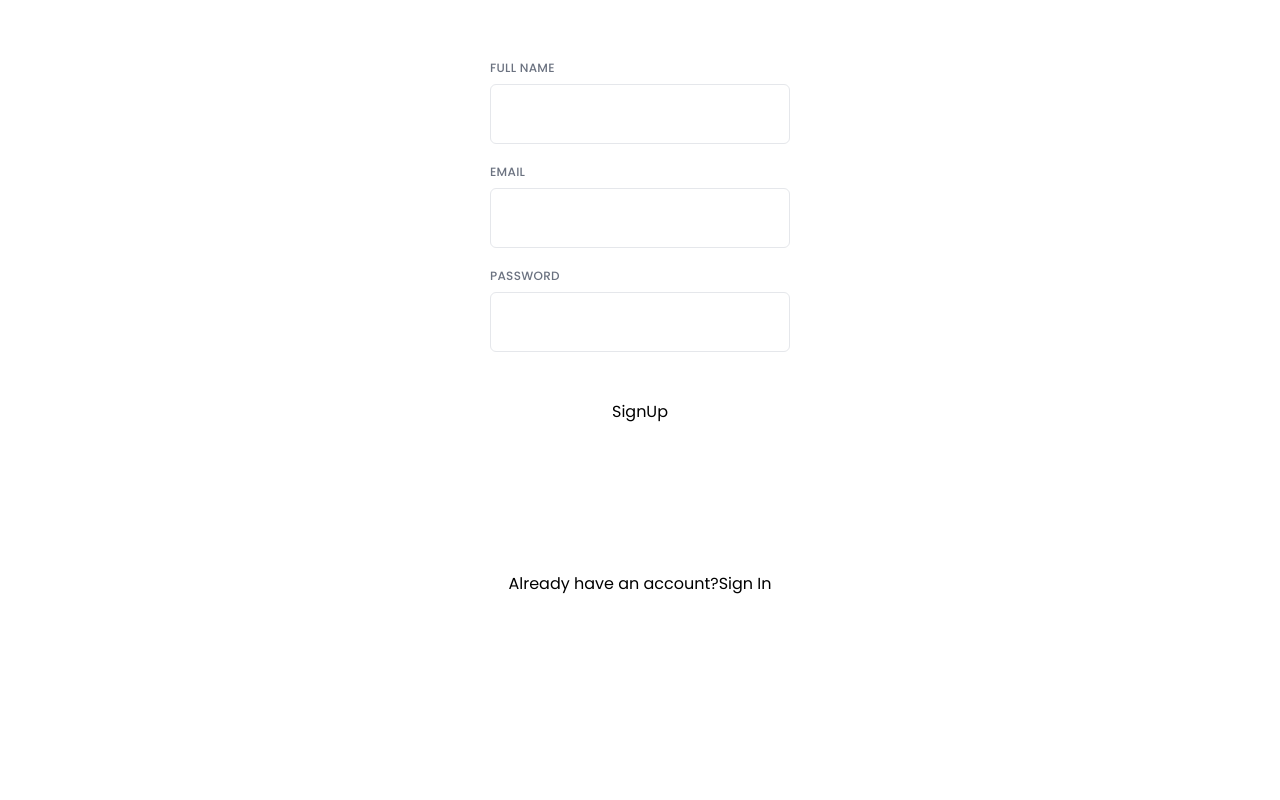
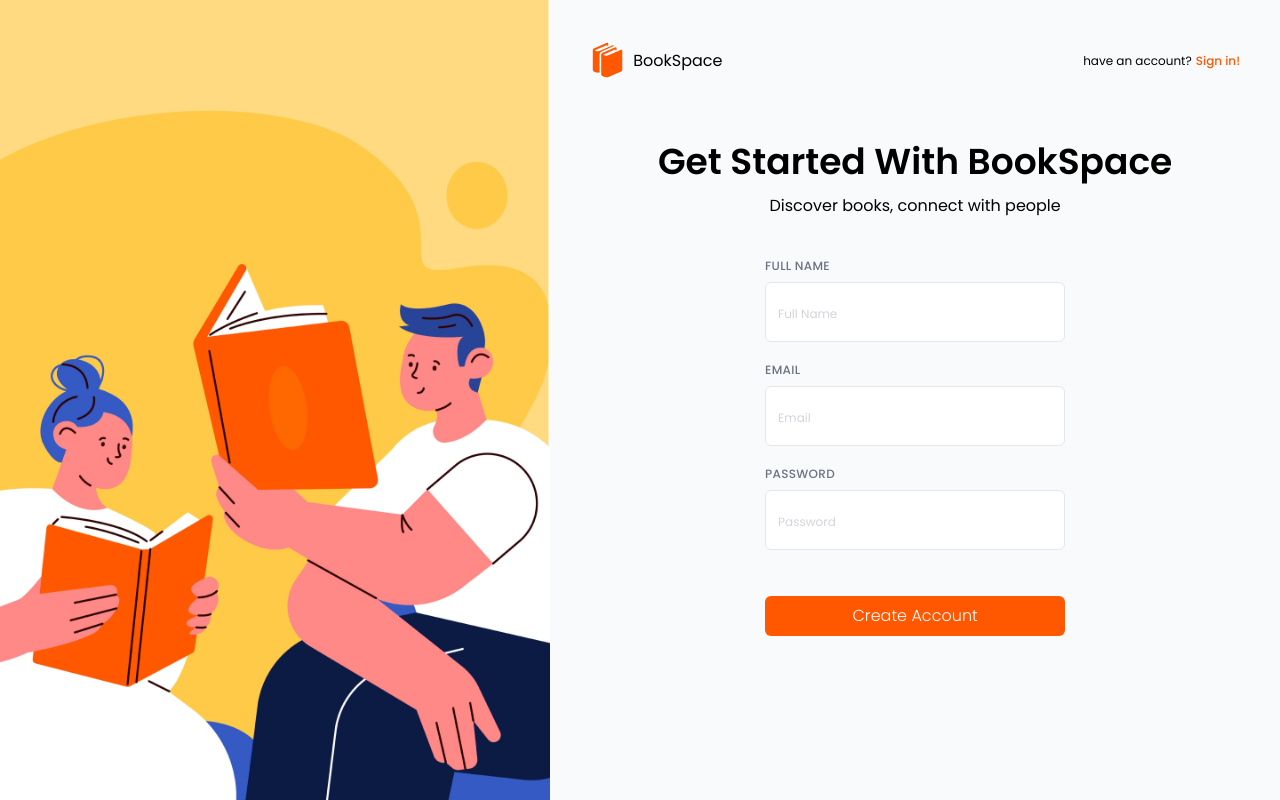
Before and after one commit to Mkreidly91/Book-Sharing-Platform, a React (Vite) app in the folder Frontend/: page /signUp in a window 1280 px wide. Built offline with nearby package versions, Linux system fonts and the light colour scheme.

Commit message:
Frontendd: Created a route for signup, changed some styling

```diff
--- a/Frontend/src/App.jsx
+++ b/Frontend/src/App.jsx
@@ -1,9 +1,9 @@
 import { useState } from 'react';
 import { Route, Router, Routes } from 'react-router-dom';
 import './App.css';
-import SignInForm from './Components/Forms/SignInForm';
-import SignUpForm from './Components/Forms/SignUpForm';
 import SignIn from './Pages/SignIn';
+import SignUp from './Pages/SignUp';
+
 function App() {
   const [count, setCount] = useState(0);
 
@@ -11,10 +11,7 @@ function App() {
     <div className="app h-full">
       <Routes>
         <Route path="/" element={<SignIn />} />
-        <Route
-          path="/signUp"
-          element={<SignUpForm className={'bg-red-200'} />}
-        />
+        <Route path="/signUp" element={<SignUp />} />
       </Routes>
     </div>
   );
--- a/Frontend/src/Components/Forms/SignUpForm.jsx
+++ b/Frontend/src/Components/Forms/SignUpForm.jsx
@@ -11,7 +11,7 @@ const initialState = {
   password: '',
 };
 
-const SignUpForm = () => {
+const SignUpForm = ({ className }) => {
   const [inputState, setInputState] = useState(initialState);
   const [errors, setErrors] = useState('');
   const navigate = useNavigate();
@@ -31,13 +31,16 @@ const SignUpForm = () => {
     navigate('/');
   }
 
-  const { name, username, email, password } = inputState;
+  const { name, email, password } = inputState;
   return (
-    <div className="page-wrapper h-full flex flex-col justify-center items-center">
-      <div className="signUp-container flex flex-col items-center gap-5 insta-border  h-fit p-10">
-        <div className="logo-container flex place-content-center">
-          {/* <img className="w-[175px]" src={instaLogo} alt="" /> */}
-        </div>
+    <div className={` w-fit flex flex-col items-center   ${className}`}>
+      <div className="form-header  flex flex-col gap-3 w-fit text-center   rounded-t-2xl  ">
+        <span className="font-semibold text-4xl">
+          Get Started With BookSpace
+        </span>
+        <span className="font-normal">Discover books, connect with people</span>
+      </div>
+      <div className="signUp-container flex flex-col items-center gap-3 insta-border  h-fit p-10">
         <div className="form-container flex flex-col gap-5">
           <CustomInput
             label="Full Name"
@@ -45,7 +48,8 @@ const SignUpForm = () => {
             type="text"
             onChange={onChange}
             value={name}
-            className={'w-[300px]'}
+            className={'w-[300px] text-black'}
+            placeholder="Full Name"
           />
 
           <CustomInput
@@ -54,7 +58,8 @@ const SignUpForm = () => {
             type="email"
             onChange={onChange}
             value={email}
-            className={'w-[300px]'}
+            className={'w-[300px] text-black'}
+            placeholder="Email"
           />
           <CustomInput
             label="password"
@@ -62,22 +67,18 @@ const SignUpForm = () => {
             type="password"
             onChange={onChange}
             value={password}
-            className={'w-[300px]'}
+            className={'w-[300px] text-black'}
+            placeholder="Password"
           />
         </div>
+        <div className="error font-light text-red-700 text-xs min-h-[14px] mt-2">
+          {errors}
+        </div>
         <Button
-          text="SignUp"
+          text="Create Account"
           onClick={() => handlesignUp()}
-          className="sign-in bg-insta-blue mt-5 p-2 rounded text-center w-full"
+          className="sign-in  py-2   text-center text-normal text-white font-light rounded-md  b-orange  cursor-pointer w-[300px] "
         />
-
-        <div className="error font-normal text-red-700 text-sm">{errors}</div>
-      </div>
-      <div className="sign-up mt-10 insta-border p-10 w-[382px] text-center">
-        Already have an account?
-        <Link to="/">
-          <span className="color-insta-blue cursor-pointer">Sign In</span>
-        </Link>
       </div>
     </div>
   );
```
